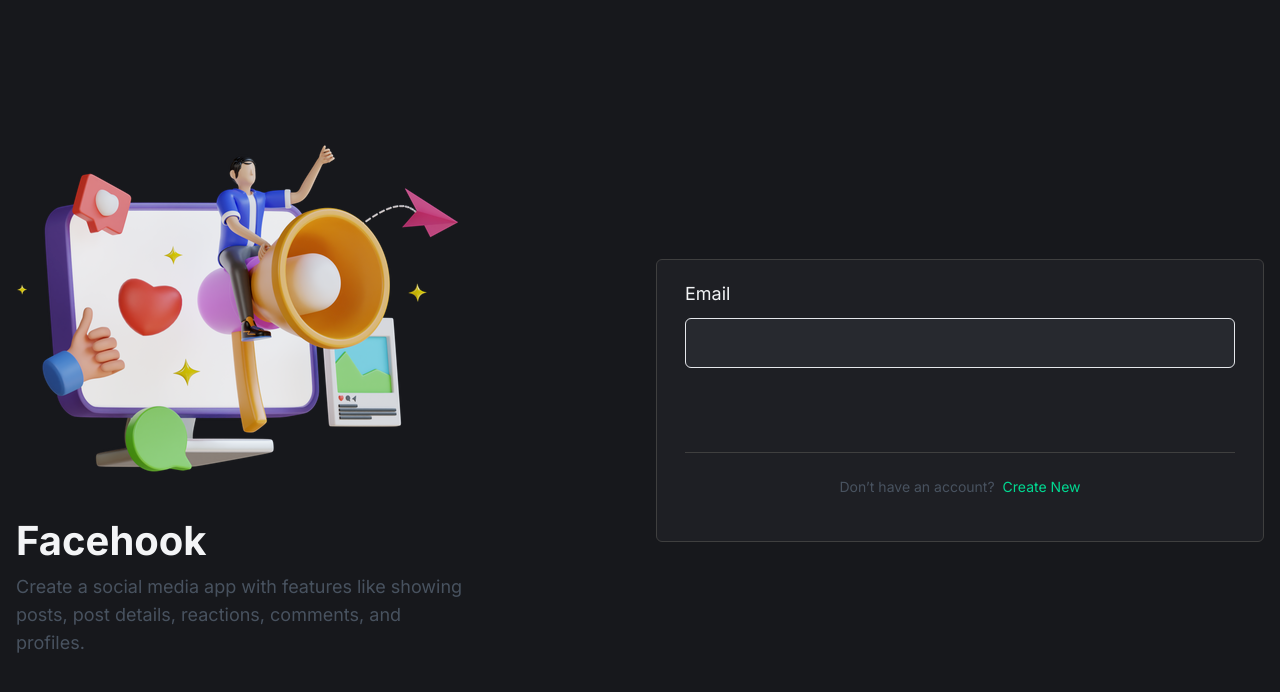
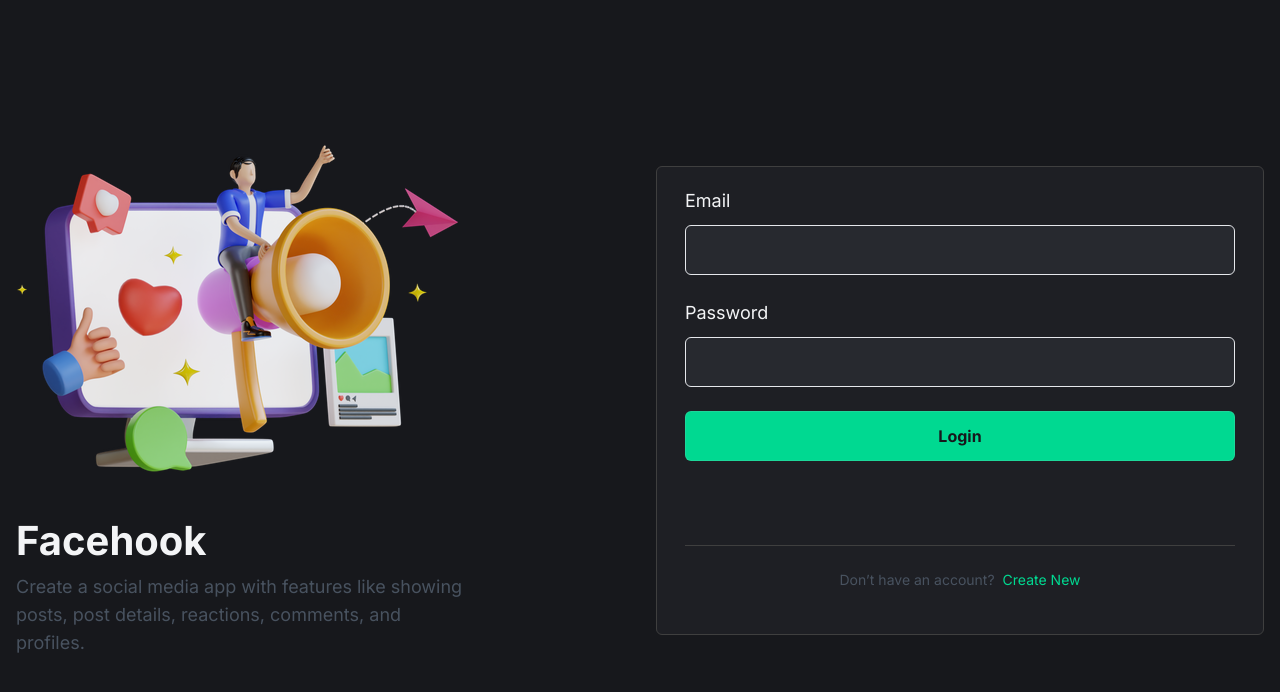
Before and after one commit to WEB-Imran-Hossain/face-hook-project, a React app: page /login in a window 1280 px wide. Shown: the top 692 px of the page. Built offline with nearby package versions, Linux system fonts and the light colour scheme; the HTML template or start-up script is replaced by a standard one.

Commit message:
Login page working properly

```diff
--- a/src/components/auth/LoginForm.jsx
+++ b/src/components/auth/LoginForm.jsx
@@ -1,8 +1,10 @@
 import React from "react";
 import Field from "../../common/Field";
 import { useForm } from "react-hook-form";
+import { useNavigate } from "react-router-dom";
 
 const LoginForm = () => {
+    const navigate=useNavigate();
   const {
     register,
     handleSubmit,
@@ -11,13 +13,15 @@ const LoginForm = () => {
 
   const submitForm = (formData) => {
     console.log(formData);
+    navigate("/")
   };
   return (
     <form
       className="border-b border-[#3F3F3F] pb-10 lg:pb-[60px]"
       onSubmit={handleSubmit(submitForm)}
     >
-      <Field label="Email">
+      {/* email field */}
+      <Field label="Email" error={errors.email}>
         <input
           {...register("email", { required: "Email ID is Required" })}
           className={`auth-input ${
@@ -28,6 +32,33 @@ const LoginForm = () => {
           id="email"
         />
       </Field>
+      {/* password field */}
+      <Field label="Password" error={errors.password}>
+        <input
+          {...register("password", {
+            required: "Password ID is Required",
+            minLength: {
+              value: 8,
+              message: "Your password must be at least 8 characters",
+            },
+          })}
+          className={`auth-input ${
+            !!errors.password ? "border-red-500" : "border-gray-200"
+          }`}
+          type="password"
+          name="password"
+          id="password"
+        />
+      </Field>
+      {/* submit button */}
+      <Field>
+        <button
+          className="auth-input bg-lwsGreen font-bold text-deepDark transition-all hover:opacity-90"
+          type="submit"
+        >
+          Login
+        </button>
+      </Field>
     </form>
   );
 };
```
